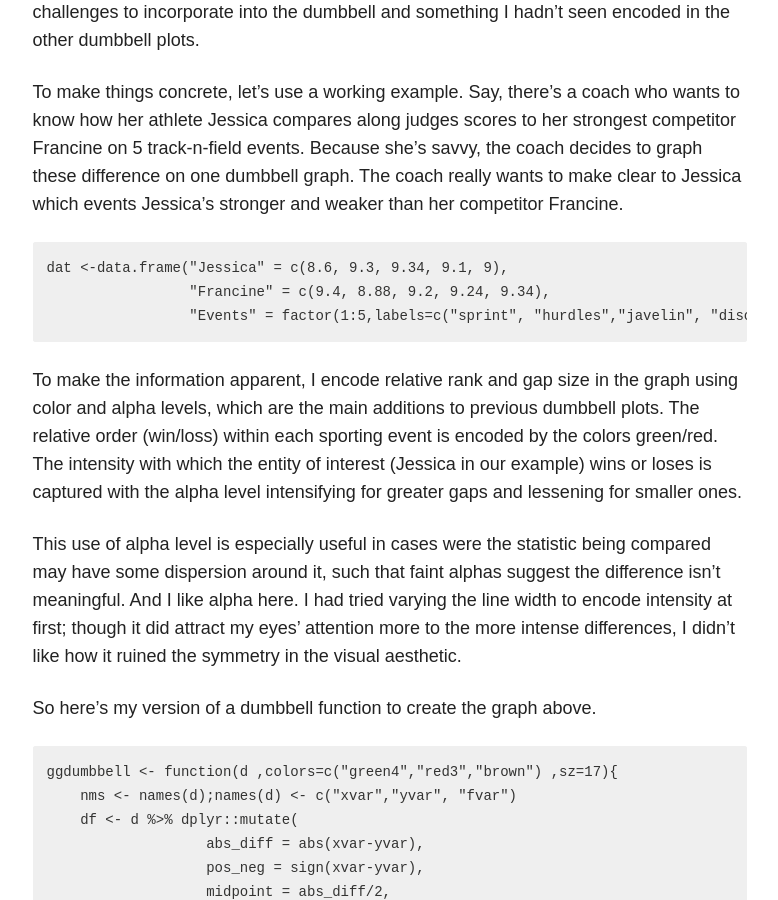
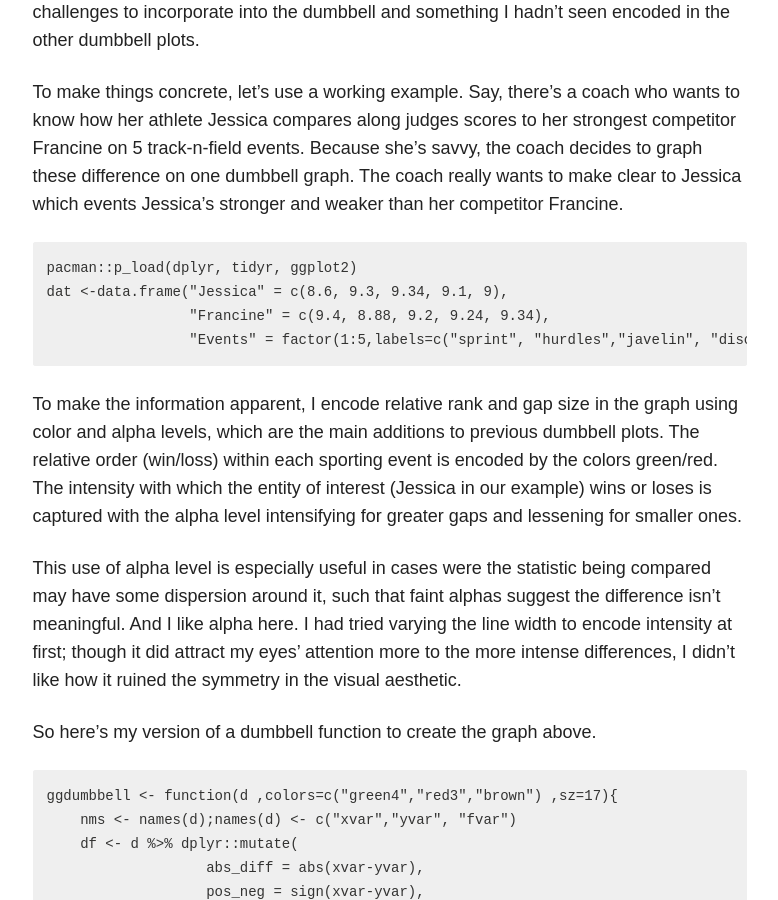
Before and after one commit to data-steve/data-steve.github.io, a Jekyll site: the page built from _posts/2016-05-14-making-ggdumbbell-smarter.md, in a window 1280 px wide and 900 px high, scrolled down 1433 px. Shown: the whole window, without its empty margins (347-1125 px from the left). Built offline with Jekyll 4.4.1, drawn with Linux system fonts in a browser that asks for light colours; nearby versions of some CDN libraries; comment, search, counter and statistics services are not loaded.

Commit message:
dumbbell post

```diff
--- a/_posts/2016-05-14-making-ggdumbbell-smarter.md
+++ b/_posts/2016-05-14-making-ggdumbbell-smarter.md
@@ -14,6 +14,7 @@ Also, in addition to rank order changing, I wanted to highlight that some gaps,
 
 To make things concrete, let's use a working example. Say, there's a coach who wants to know how her athlete Jessica compares along judges scores to her strongest competitor Francine on 5 track-n-field events. Because she's savvy, the coach decides to graph these difference on one dumbbell graph. The coach really wants to make clear to Jessica which events Jessica's stronger and weaker than her competitor Francine.
 
+    pacman::p_load(dplyr, tidyr, ggplot2)
     dat <-data.frame("Jessica" = c(8.6, 9.3, 9.34, 9.1, 9),
                      "Francine" = c(9.4, 8.88, 9.2, 9.24, 9.34),
                      "Events" = factor(1:5,labels=c("sprint", "hurdles","javelin", "discus", "hi-jump")))
```
